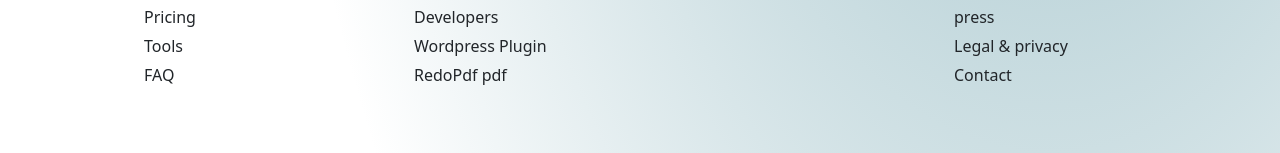
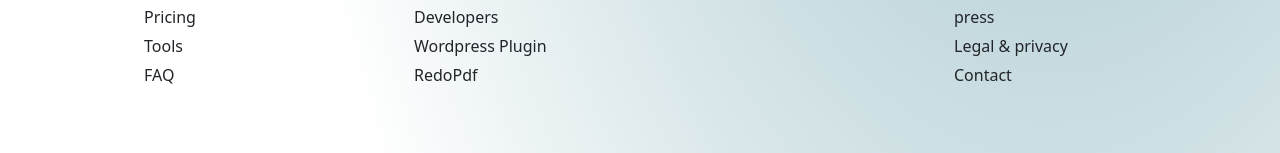
Before and after one commit to TEST-AUTOMIOS/pdf-webswite, a React (Create React App) app: page / in a window 1280 px wide. Shown: the part 3114-3267 px from the top of the page. Built offline with nearby package versions, Linux system fonts and the light colour scheme.

Commit message:
UI-corrected in footer

```diff
--- a/src/components/Footer.js
+++ b/src/components/Footer.js
@@ -28,7 +28,7 @@ function Footer() {
                 <li>RedoPdf Mobile</li>
                 <li>Developers</li>
                 <li>Wordpress Plugin</li>
-                <li>RedoPdf pdf</li>
+                <li>RedoPdf</li>
               </ul>
             </div>
           </Col>
```
